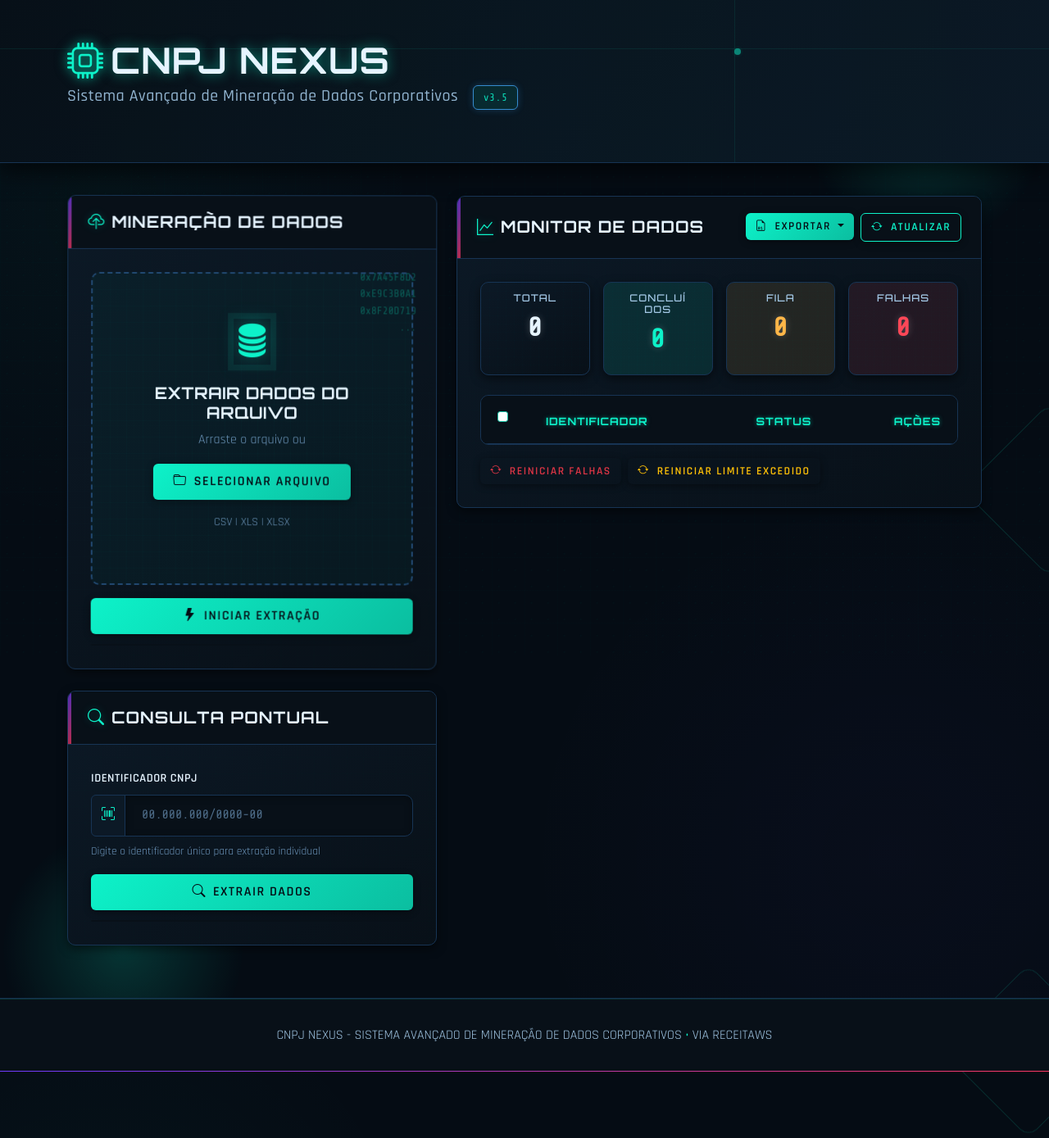
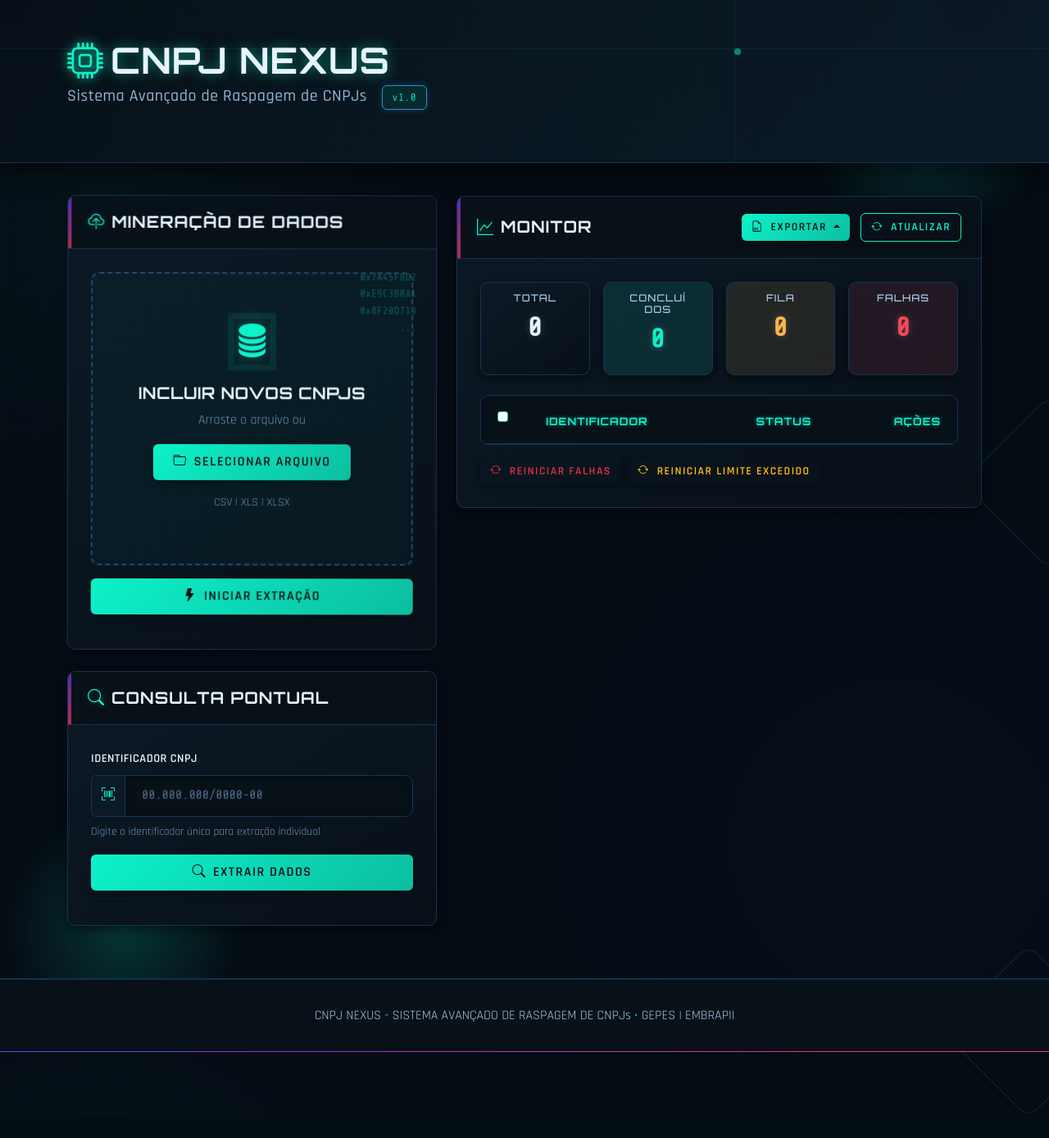
Before and after one commit to LucasAgroTech/cnpjdev, a FastAPI app: page / in a window 1280 px wide; the page is wider, and only the part inside the window is pictured. Shown: that part at 82% size. After the commit the page ends 1359 px from the top of that part, so only its background shows below. Run offline with FastAPI, Linux system fonts and the light colour scheme; lists and menus that the app fills with data are empty.

Commit message:
commitando

```diff
--- a/templates/index.html
+++ b/templates/index.html
@@ -3,7 +3,7 @@
 <head>
     <meta charset="UTF-8">
     <meta name="viewport" content="width=device-width, initial-scale=1.0">
-    <title>CNPJ Nexus - Sistema Avançado de Mineração de Dados Corporativos</title>
+    <title>CNPJ Nexus - Sistema Avançado de Raspagem de CNPJs</title>
     <link href="https://cdn.jsdelivr.net/npm/bootstrap@5.3.1/dist/css/bootstrap.min.css" rel="stylesheet">
     <link rel="stylesheet" href="https://cdn.jsdelivr.net/npm/bootstrap-icons@1.11.0/font/bootstrap-icons.css">
     <link rel="preconnect" href="https://fonts.googleapis.com">
@@ -821,11 +821,25 @@
             box-shadow: var(--shadow-lg);
             padding: 0.75rem 0;
             animation: fadeIn 0.2s ease-out;
-            z-index: 1030;
-            max-height: none;
-            overflow: visible;
-            transform: none;
-            min-width: 200px;
+            z-index: 1050; /* Adicionado z-index alto para garantir que apareça acima de outros elementos */
+            position: absolute !important; /* Forçar posicionamento absoluto */
+        }
+
+        /* Ajuste específico para o menu de exportação */
+        .dropup .dropdown-menu {
+            bottom: 100% !important; /* Força o menu a aparecer acima do botão */
+            top: auto !important; /* Desativa o posicionamento automático no topo */
+            margin-bottom: 0.5rem !important; /* Adiciona espaço entre o botão e o menu */
+            transform: none !important; /* Desativa qualquer transformação que possa afetar o posicionamento */
+            max-height: 300px !important; /* Limita a altura máxima do menu */
+            overflow-y: auto !important; /* Adiciona rolagem se necessário */
+        }
+
+        /* Ajuste específico para o menu de exportação no card-header */
+        .card-header .dropup .dropdown-menu {
+            position: fixed !important; /* Usa posicionamento fixo para evitar cortes */
+            transform: translateY(-100%) !important; /* Move para cima */
+            margin-top: -10px !important; /* Ajusta a posição vertical */
         }
 
         .dropdown-item {
@@ -1415,7 +1429,7 @@
         <div class="circuit-node"></div>
         <div class="container header-content">
             <h1 class="mb-0 text-uppercase"><i class="bi bi-cpu data-icon"></i>CNPJ NEXUS</h1>
-            <p class="lead">Sistema Avançado de Mineração de Dados Corporativos <span class="version-badge">v3.5</span></p>
+            <p class="lead">Sistema Avançado de Raspagem de CNPJs <span class="version-badge">v1.0</span></p>
         </div>
     </div>
 
@@ -1439,7 +1453,7 @@
                                 <div class="mb-3">
                                     <i class="bi bi-database-fill upload-icon"></i>
                                 </div>
-                                <h5 class="mb-2">EXTRAIR DADOS DO ARQUIVO</h5>
+                                <h5 class="mb-2">INCLUIR NOVOS CNPJS</h5>
                                 <p class="text-muted mb-3">Arraste o arquivo ou</p>
                                 <input type="file" id="file-input" class="d-none" accept=".csv,.xls,.xlsx">
                                 <button type="button" class="btn btn-primary" id="select-file-btn">
@@ -1498,13 +1512,13 @@
             <div class="col-lg-7">
                 <div class="card status-card">
                     <div class="card-header d-flex justify-content-between align-items-center">
-                        <h5 class="card-title"><i class="bi bi-graph-up data-icon"></i>MONITOR DE DADOS</h5>
-                        <div class="d-flex">
-                            <div class="dropdown me-2 position-static">
-                                <button class="btn btn-sm btn-success dropdown-toggle" type="button" id="exportDropdown" data-bs-toggle="dropdown" data-bs-auto-close="outside" aria-expanded="false">
+                        <h5 class="card-title"><i class="bi bi-graph-up data-icon"></i>MONITOR</h5>
+                        <div>
+                            <div class="dropup d-inline-block me-2 position-relative">
+                                <button class="btn btn-sm btn-success dropdown-toggle" type="button" id="exportDropdown" data-bs-toggle="dropdown" aria-expanded="false">
                                     <i class="bi bi-file-earmark-binary me-1"></i> EXPORTAR
                                 </button>
-                                <ul class="dropdown-menu shadow-sm" aria-labelledby="exportDropdown">
+                                <ul class="dropdown-menu dropdown-menu-end shadow-sm" aria-labelledby="exportDropdown" style="z-index: 1050; position: fixed !important; transform: translateY(-100%) !important; margin-top: -10px !important;">
                                     <li><a class="dropdown-item" href="/api/export-excel/"><i class="bi bi-file-earmark-excel me-2"></i>Exportar Completo</a></li>
                                     <li><a class="dropdown-item" href="/api/export-excel/?status=completed"><i class="bi bi-check-circle me-2"></i>Dados Processados</a></li>
                                     <li><a class="dropdown-item" href="#" id="export-selected-btn"><i class="bi bi-check-square me-2"></i>Seleção Atual</a></li>
@@ -1592,7 +1606,7 @@
     <!-- Footer -->
     <div class="footer">
         <div class="container text-center">
-            <p class="mb-0">CNPJ NEXUS - SISTEMA AVANÇADO DE MINERAÇÃO DE DADOS CORPORATIVOS <span class="text-primary">•</span> VIA RECEITAWS</p>
+            <p class="mb-0">CNPJ NEXUS - SISTEMA AVANÇADO DE RASPAGEM DE CNPJs <span class="text-primary">•</span> GEPES | EMBRAPII</p>
         </div>
     </div>
 
@@ -1620,14 +1634,6 @@
     <script src="https://cdn.jsdelivr.net/npm/bootstrap@5.3.1/dist/js/bootstrap.bundle.min.js"></script>
     <script>
         document.addEventListener('DOMContentLoaded', function() {
-            // Corrige problemas do dropdown
-            var dropdownElementList = [].slice.call(document.querySelectorAll('.dropdown-toggle'))
-            dropdownElementList.map(function (dropdownToggleEl) {
-                return new bootstrap.Dropdown(dropdownToggleEl, {
-                    boundary: document.querySelector('body')
-                });
-            });
-
             // Elementos do DOM
             const uploadForm = document.getElementById('upload-form');
             const fileInput = document.getElementById('file-input');
@@ -2095,21 +2101,9 @@
                 }
             });
 
-            // Garante que todos os dropdowns funcionem corretamente
-            document.querySelectorAll('.dropdown-toggle').forEach(dropdownToggle => {
-                dropdownToggle.addEventListener('click', function(e) {
-                    e.stopPropagation();
-                    const dropdown = new bootstrap.Dropdown(this);
-                    dropdown.toggle();
-                });
-            });
-
             // Botão de exportar selecionados
-            const exportSelectedBtn = document.getElementById('export-selected-btn');
-            if (exportSelectedBtn) {
-                exportSelectedBtn.addEventListener('click', function(e) {
+            document.getElementById('export-selected-btn').addEventListener('click', function(e) {
                 e.preventDefault();
-                        e.stopPropagation();
 
                 const selectedCnpjs = Array.from(document.querySelectorAll('.cnpj-checkbox:checked')).map(checkbox => checkbox.value);
 
@@ -2124,8 +2118,6 @@
                 // Abre a URL em uma nova aba
                 window.open(url, '_blank');
             });
-                }
-            }
 
             // Botão de atualização de status
             refreshStatusBtn.addEventListener('click', updateStatus);
@@ -2330,15 +2322,6 @@
             }
 
             // Inicia o efeito hexadecimal
-            updateHexCode();
-
-            // Matrix rain effect
-            function createMatrixRain() {
-                const container = document.getElementById('matrix-container');
-                if (!container) return;
-
-                container.innerHTML = '';
-
                 const characters = '01'.split('');
                 const width = container.offsetWidth;
                 const height = container.offsetHeight;
```
Lines whose indentation alone changed are shown as unchanged.
